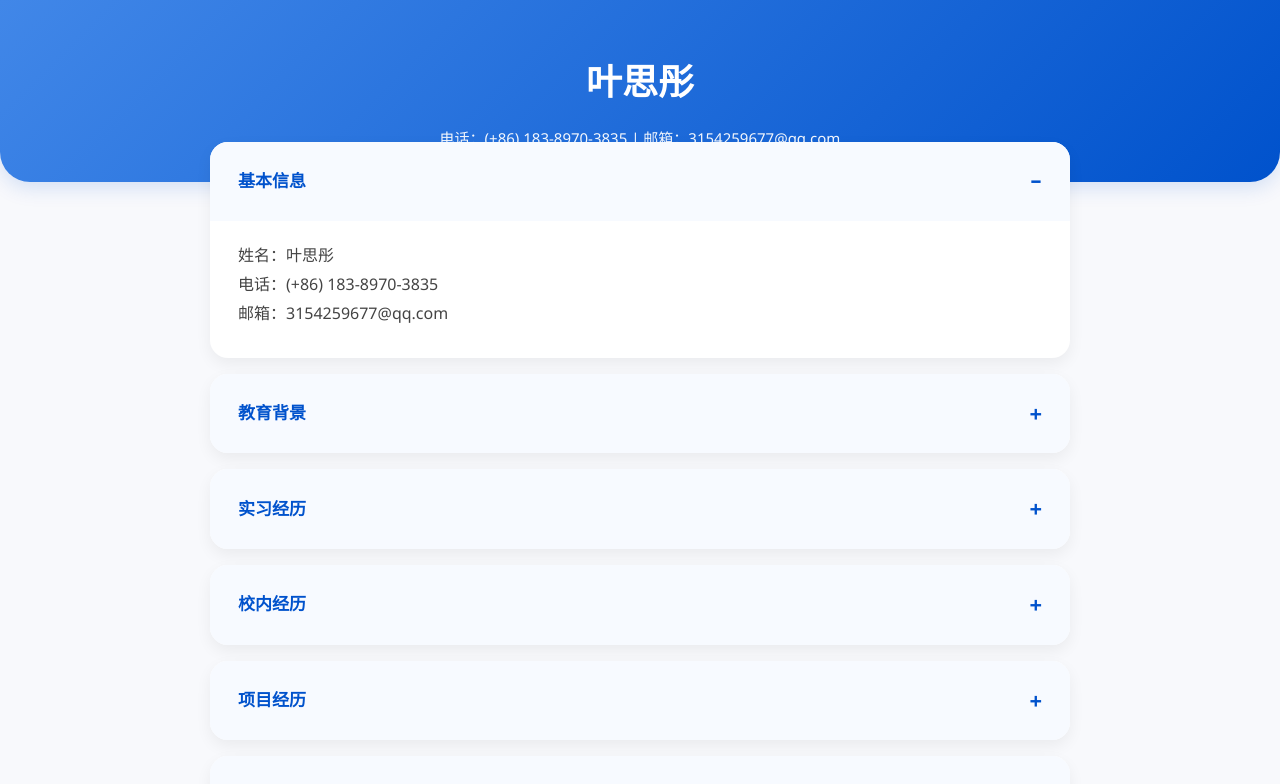
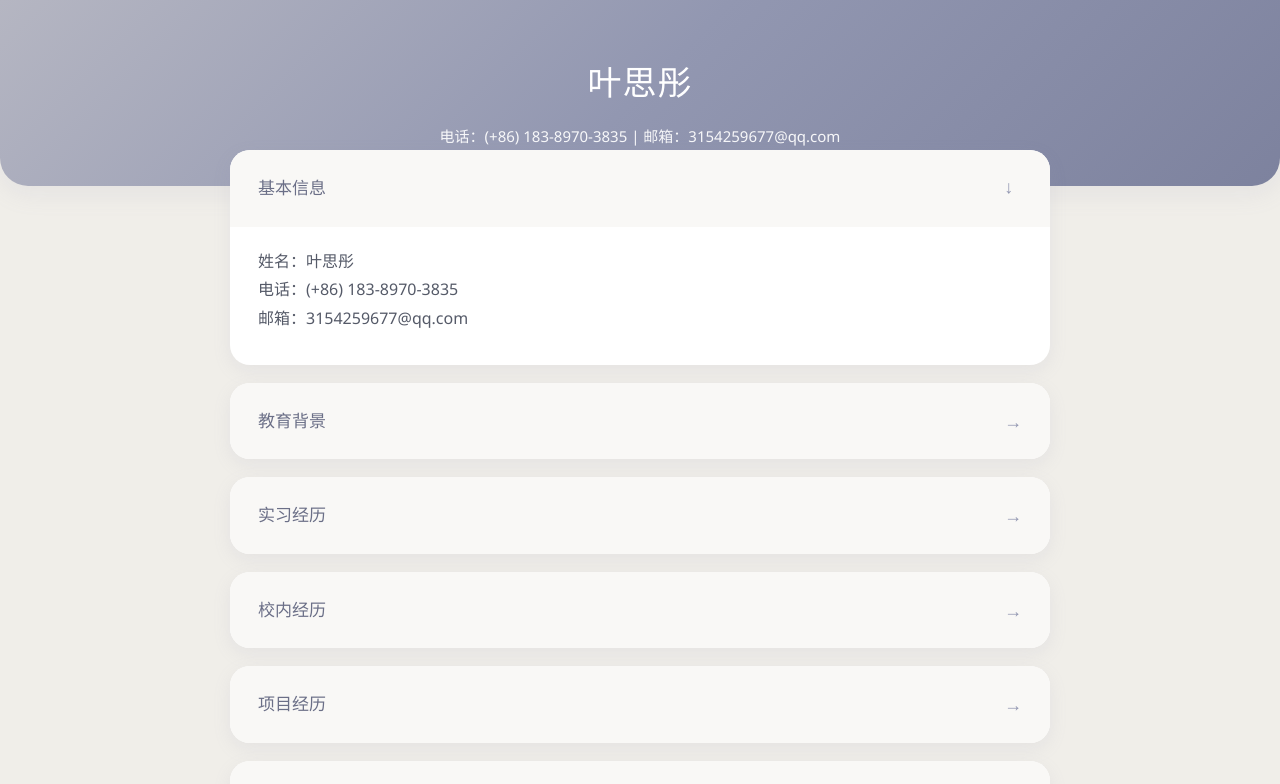
Before and after one commit to yesst1823/yesst1823.github.io, a plain HTML site: page index.html in a window 1280 px wide. Both pictures are taken after a click on the element "基本信息". Shown: the top 784 px of the page. Drawn offline with Linux system fonts and the light colour scheme.

Commit message:
Update index.html
又改一下代码

```diff
--- a/index.html
+++ b/index.html
@@ -3,117 +3,234 @@
 <head>
 <meta charset="UTF-8">
 <meta name="viewport" content="width=device-width, initial-scale=1.0">
-<title>叶思彤 | 个人简历官网</title>
+<title>叶思彤 | 个人简历</title>
 <style>
 * {
   margin: 0;
   padding: 0;
   box-sizing: border-box;
-  font-family: 'Segoe UI', Roboto, 'Helvetica Neue', sans-serif;
+  font-family: 'Segoe UI', 'PingFang SC', 'Hiragino Sans GB', sans-serif;
   scroll-behavior: smooth;
 }
+
+:root {
+  --main: #9297b1;
+  --light: #f0eee9;
+  --card: #ffffff;
+  --text: #555a68;
+  --title: #6b6f87;
+  --shadow: rgba(146, 151, 177, 0.12);
+}
+
 body {
-  background: #f8f9fc;
-  color: #222;
+  background: var(--light);
+  color: var(--text);
   line-height: 1.8;
+  padding-bottom: 80px;
+  position: relative;
+}
+
+/* 加载动画 */
+.loader {
+  position: fixed;
+  top: 0;
+  left: 0;
+  width: 100%;
+  height: 100%;
+  background: var(--light);
+  display: flex;
+  align-items: center;
+  justify-content: center;
+  z-index: 9999;
+  transition: opacity 0.5s ease;
+}
+.loader.hidden {
+  opacity: 0;
+  pointer-events: none;
+}
+.dot {
+  width: 10px;
+  height: 10px;
+  margin: 0 6px;
+  background: var(--main);
+  border-radius: 50%;
+  animation: bounce 0.6s infinite alternate;
+}
+.dot:nth-child(2) { animation-delay: 0.2s; }
+.dot:nth-child(3) { animation-delay: 0.4s; }
+@keyframes bounce {
+  from { transform: translateY(0); }
+  to { transform: translateY(-15px); }
 }
 
 /* 头部 */
 .hero {
   text-align: center;
-  padding: 50px 20px 30px;
-  background: linear-gradient(135deg, #4187e8, #0052cc);
-  color: white;
-  border-radius: 0 0 30px 30px;
-  box-shadow: 0 6px 20px rgba(0,82,204,0.15);
+  padding: 52px 22px 36px;
+  background: linear-gradient(135deg, #b5b6c2, #9297b1, #7d829e);
+  color: #fff;
+  border-radius: 0 0 28px 28px;
+  box-shadow: 0 8px 24px var(--shadow);
+  animation: heroFade 1.1s ease-out;
+}
+@keyframes heroFade {
+  from { opacity: 0; transform: translateY(-20px); }
+  to { opacity: 1; transform: translateY(0); }
 }
 .hero h1 {
-  font-size: 36px;
+  font-size: 34px;
+  font-weight: 500;
   margin-bottom: 10px;
+  letter-spacing: 1px;
 }
 .hero .info {
   font-size: 15px;
-  opacity: 0.95;
+  opacity: 0.93;
 }
 
 /* 卡片容器 */
 .container {
-  max-width: 900px;
-  margin: -40px auto 60px;
+  max-width: 860px;
+  margin: -36px auto 0;
   padding: 0 20px;
   position: relative;
   z-index: 2;
 }
 
-/* 折叠模块 */
+/* 卡片 + 入场动画 */
 .card {
-  background: white;
-  border-radius: 18px;
-  margin-bottom: 16px;
-  box-shadow: 0 6px 16px rgba(0,0,0,0.06);
+  background: var(--card);
+  border-radius: 20px;
+  margin-bottom: 18px;
+  box-shadow: 0 6px 18px var(--shadow);
   overflow: hidden;
-  transition: all 0.3s ease;
+  transition: all 0.32s ease;
+  animation: cardUp 0.7s ease backwards;
+  position: relative;
+}
+.card:nth-child(1) { animation-delay: 0.1s; }
+.card:nth-child(2) { animation-delay: 0.2s; }
+.card:nth-child(3) { animation-delay: 0.3s; }
+.card:nth-child(4) { animation-delay: 0.4s; }
+.card:nth-child(5) { animation-delay: 0.5s; }
+.card:nth-child(6) { animation-delay: 0.6s; }
+.card:nth-child(7) { animation-delay: 0.7s; }
+@keyframes cardUp {
+  from { opacity: 0; transform: translateY(30px); }
+  to { opacity: 1; transform: translateY(0); }
 }
 .card:hover {
-  transform: translateY(-3px);
-  box-shadow: 0 10px 24px rgba(0,0,0,0.1);
+  transform: translateY(-5px);
+  box-shadow: 0 12px 28px rgba(146, 151, 177, 0.18);
 }
 
-/* 标题栏（可点击） */
+/* 点击波纹 */
+.ripple {
+  position: absolute;
+  background: rgba(146,151,177,0.15);
+  border-radius: 50%;
+  transform: scale(0);
+  animation: rippleAnim 0.6s linear;
+  pointer-events: none;
+}
+@keyframes rippleAnim {
+  to { transform: scale(4); opacity: 0; }
+}
+
+/* 卡片标题 */
 .card-header {
-  padding: 20px 28px;
+  padding: 22px 28px;
   font-size: 17px;
-  font-weight: 600;
-  color: #0052cc;
-  background: #f7faff;
+  font-weight: 500;
+  color: var(--title);
+  background: #f9f8f6;
   cursor: pointer;
   display: flex;
   justify-content: space-between;
   align-items: center;
   user-select: none;
+  transition: background 0.24s;
+  position: relative;
+  overflow: hidden;
+}
+.card-header:hover {
+  background: #f4f2f0;
 }
 .card-header::after {
-  content: '+';
-  font-size: 22px;
-  color: #0052cc;
-  transition: 0.3s;
+  content: '→';
+  font-size: 18px;
+  color: var(--main);
+  transition: transform 0.32s;
 }
 .card.active .card-header::after {
-  content: '−';
-  transform: rotate(180deg);
+  transform: rotate(90deg);
 }
 
-/* 内容区（默认隐藏） */
+/* 折叠内容 */
 .card-body {
   max-height: 0;
   overflow: hidden;
-  transition: max-height 0.6s ease, padding 0.3s ease;
+  transition: max-height 0.7s ease, padding 0.32s ease;
   padding: 0 28px;
-  color: #444;
+  color: var(--text);
 }
 .card.active .card-body {
   max-height: 2000px;
-  padding: 20px 28px 30px;
+  padding: 20px 28px 32px;
 }
 
-/* 内容样式 */
-.item {
-  margin-bottom: 18px;
-}
+.item { margin-bottom: 20px; }
 .item h3 {
   font-size: 16px;
-  color: #222;
+  color: var(--title);
   margin-bottom: 6px;
+  font-weight: 500;
 }
 .item p {
   font-size: 15px;
-  color: #555;
-  padding-left: 4px;
+  padding-left: 2px;
+  line-height: 1.8;
+}
+strong { color: var(--main); font-weight: 500; }
+
+/* 回到顶部按钮 */
+#backToTop {
+  position: fixed;
+  bottom: 30px;
+  right: 24px;
+  width: 46px;
+  height: 46px;
+  background: var(--main);
+  color: #fff;
+  border: none;
+  border-radius: 50%;
+  font-size: 18px;
+  cursor: pointer;
+  box-shadow: 0 4px 12px rgba(0,0,0,0.15);
+  opacity: 0;
+  visibility: hidden;
+  transition: all 0.3s ease;
+  z-index: 999;
+}
+#backToTop.show {
+  opacity: 1;
+  visibility: visible;
+}
+#backToTop:hover {
+  background: #7d829e;
+  transform: scale(1.08);
 }
 </style>
 </head>
 
 <body>
+
+<!-- 加载动画 -->
+<div class="loader">
+  <div class="dot"></div>
+  <div class="dot"></div>
+  <div class="dot"></div>
+</div>
 
 <!-- 头部 -->
 <div class="hero">
@@ -121,10 +238,10 @@ body {
   <div class="info">电话：(+86) 183-8970-3835 | 邮箱：3154259677@qq.com</div>
 </div>
 
-<!-- 折叠卡片容器 -->
+<!-- 卡片列表 -->
 <div class="container">
 
-<!-- 1 基本信息 -->
+<!-- 基本信息 -->
 <div class="card">
   <div class="card-header">基本信息</div>
   <div class="card-body">
@@ -134,32 +251,32 @@ body {
   </div>
 </div>
 
-<!-- 2 教育背景 -->
+<!-- 教育背景 -->
 <div class="card">
   <div class="card-header">教育背景</div>
   <div class="card-body">
     <div class="item">
-      <h3>四川农业大学（211） | 会计学 | 本科（大三）</h3>
-      <p>2023.09 - 至今 | 算数平均成绩：90.38</p><br>
-      <p><strong>数据分析：</strong>熟练使用 Excel（高级函数/透视表）、SPSS、BI进行数据处理与统计建模，基础SQL操作，数据分析经验丰富</p>
+      <h3>四川农业大学（211）｜会计学｜本科（大三）</h3>
+      <p>2023.09 - 至今｜算数平均成绩：90.38</p><br>
+      <p><strong>数据分析：</strong>熟练使用 Excel（高级函数/透视表）、SPSS、BI进行数据处理与统计建模，熟悉python、SQL操作，数据分析经验丰富</p>
       <p><strong>综合技能：</strong>大学英语六级（CET-6）、全国计算机二级证书；精通 PPT 制作与报告撰写</p>
       <p><strong>业务能力：</strong>社交媒体运营经验（全网账号累计粉丝600+），熟悉短视频/图文内容策划与流量运营、活动策划执行、电商直播运营</p>
     </div>
   </div>
 </div>
 
-<!-- 3 实习经历 -->
+<!-- 实习经历 -->
 <div class="card">
   <div class="card-header">实习经历</div>
   <div class="card-body">
     <div class="item">
-      <h3>信永中和会计师事务所 | 审计实习生</h3>
+      <h3>信永中和会计师事务所｜审计实习生</h3>
       <p>2026.01 - 2026.03</p>
       <p>• 商业风控与数据严谨性：熟练运用 Excel 进行多维度财务数据拆解与核对，处理海量交易数据，具备较强的商业敏锐度与数据严谨性，擅长从数据中识别业务风险与价值点。</p>
-      <p>• 项目复盘与归因分析：参与企业全流程审计与合规审查，对业务流程进行深度剖析，锻炼了流程优化思维与归因分析能力，能够为业务改进提供数据支持。</p>
+      <p>• 项目复盘与归因分析：参与企业全流程审计与合规审查，对业务流程进行深度剖析，锻炼流程优化思维与归因分析能力，能够为业务改进提供数据支持。</p>
     </div>
     <div class="item">
-      <h3>华为直营门店 | 门店体验官</h3>
+      <h3>华为直营门店｜门店体验官</h3>
       <p>2025.07 - 2025.08</p>
       <p>• 营销活动与门店运营：协调整合门店内外资源，独立完成促销活动的物料布置、流程落地及日常运维；根据销售目标筛选主推机型与配件组合，为销售转化提供有效抓手，单月带动核心机型销量提升15%；协助完成线上社群运营及线下推广邀约，累计触达并转化用户 500+，提升门店到店率。</p>
       <p>• 客户需求挖掘：深度接触 C 端客户，精准捕捉用户痛点与需求，配合门店完成选品与机型组合推荐，具备良好的客户沟通与需求转化能力。</p>
@@ -167,12 +284,12 @@ body {
   </div>
 </div>
 
-<!-- 4 校内经历 -->
+<!-- 校内经历 -->
 <div class="card">
   <div class="card-header">校内经历</div>
   <div class="card-body">
     <div class="item">
-      <h3>大学生艺术团办公室/播音主持中心 | 负责人</h3>
+      <h3>大学生艺术团办公室/播音主持中心｜负责人</h3>
       <p>2023.10 - 2025.10</p>
       <p>• 参与统筹策划并执行校级晚会、主题活动10+场，全程参与策划案撰写、主持稿修改，把控方案设计、节目编排及现场执行全流程，优化活动流程，将单场筹备周期缩短20%。</p>
       <p>• 统筹协调6大部门资源，建立标准化对接机制与应急预案，有效解决多部门协同中的信息差与执行偏差。</p>
@@ -181,19 +298,19 @@ body {
   </div>
 </div>
 
-<!-- 5 项目经历 -->
+<!-- 项目经历 -->
 <div class="card">
   <div class="card-header">项目经历</div>
   <div class="card-body">
     <div class="item">
-      <h3>电商助农直播 | 负责人</h3>
+      <h3>电商助农直播｜负责人</h3>
       <p>2025.09</p>
       <p>• 统筹策划：主导“产地直供”主题直播核心环节策划，撰写直播脚本6-7份，协调产地供应链对接、场控与主播分工，制定多平台分发策略；通过短视频、社群预热引流，突出产地直供亮点。</p>
       <p>• 内容运营：设计产地溯源、趣味科普模块，执行实景直播6场，优化互动话术与福利机制，提升停留与转化。</p>
       <p>• 成果转化：累计观看超2000人次，单场最高400+，成交超200单，获地方农业部门关注。</p>
     </div>
     <div class="item">
-      <h3>白鸽团队暑期夏令营项目 | 负责人</h3>
+      <h3>白鸽团队暑期夏令营项目｜负责人</h3>
       <p>2024.06</p>
       <p>• 团队统筹：组建15人支教团队，赴四川绵阳开展14天支教，负责人员分工、行程对接、安全保障。</p>
       <p>• 教学策划：搭建4大课程体系，策划6场文体科普活动，覆盖学生60余人，完成120课时教学。</p>
@@ -202,18 +319,18 @@ body {
   </div>
 </div>
 
-<!-- 6 竞赛经历 -->
+<!-- 竞赛经历 -->
 <div class="card">
   <div class="card-header">竞赛经历</div>
   <div class="card-body">
     <div class="item">
-      <h3>2025金砖大赛·大数据财务应用与管理会计决策 | 负责人</h3>
+      <h3>2025金砖大赛·大数据财务应用与管理会计决策｜负责人</h3>
       <p>2025.10 - 2025.11</p>
       <p>• 牵头组建团队，统筹备赛与竞赛全流程，打磨Excel、数据透视、Python数据处理基础技能。</p>
       <p>• 完成数据清洗、核算、模型搭建与结果校验，最终斩获<strong>国家级二等奖</strong>。</p>
     </div>
     <div class="item">
-      <h3>“科云杯”全国大赛 | 负责人</h3>
+      <h3>“科云杯”全国大赛｜负责人</h3>
       <p>2025.08 - 2025.11</p>
       <p>• 统筹团队分工与备赛，对接组委会与导师，建立节点校验机制。</p>
       <p>• 主导成本核算与业财分析，用RPA自动记账、BI做数据看板、Python基础处理财务数据建模。</p>
@@ -222,24 +339,54 @@ body {
   </div>
 </div>
 
-<!-- 7 自我评价 -->
+<!-- 自我评价 -->
 <div class="card">
   <div class="card-header">自我评价</div>
   <div class="card-body">
-    <p>211院校本科在读，具备扎实的数据分析能力与丰富的运营、直播、主持策划等实战经验。拥有华为门店运营、电商助农、支教、国家级竞赛等完整经历，熟练掌握Excel/SPSS/BI，熟悉python、SQL操作，数据敏感、逻辑清晰、统筹与执行力强，擅长团队管理、活动策划、项目落地与成果输出。</p><br>
+    <p>211院校本科在读，具备扎实的数据分析能力与丰富的运营、直播、主持策划等实战经验。拥有华为门店运营、电商助农、支教、国家级竞赛等完整经历，熟练掌握Excel/SPSS/BI，熟悉SQL、Python操作，数据敏感、逻辑清晰、统筹与执行力强，擅长团队管理、活动策划、项目落地与成果输出。</p><br>
     <p>工作态度积极认真，具备多线程工作能力与良好的稳定性，能够高效完成运营相关工作，适配各类运营岗位需求。</p>
   </div>
 </div>
 
 </div>
 
-<!-- 点击折叠/展开 JS 动画 -->
+<!-- 回到顶部按钮 -->
+<button id="backToTop">↑</button>
+
+<!-- JS 交互 -->
 <script>
+// 加载动画
+window.addEventListener('load', () => {
+  document.querySelector('.loader').classList.add('hidden');
+});
+
+// 折叠展开
 document.querySelectorAll('.card-header').forEach(header => {
-  header.addEventListener('click', () => {
-    const card = header.parentElement;
+  header.addEventListener('click', function(e) {
+    const card = this.parentElement;
     card.classList.toggle('active');
+
+    // 点击波纹
+    const ripple = document.createElement('span');
+    ripple.classList.add('ripple');
+    const rect = this.getBoundingClientRect();
+    const size = Math.max(rect.width, rect.height);
+    ripple.style.width = ripple.style.height = size + 'px';
+    ripple.style.left = e.clientX - rect.left - size/2 + 'px';
+    ripple.style.top = e.clientY - rect.top - size/2 + 'px';
+    this.appendChild(ripple);
+    setTimeout(() => ripple.remove(), 600);
   });
+});
+
+// 回到顶部
+const backBtn = document.getElementById('backToTop');
+window.addEventListener('scroll', () => {
+  if (window.scrollY > 300) backBtn.classList.add('show');
+  else backBtn.classList.remove('show');
+});
+backBtn.addEventListener('click', () => {
+  window.scrollTo({ top: 0, behavior: 'smooth' });
 });
 </script>
 
```
